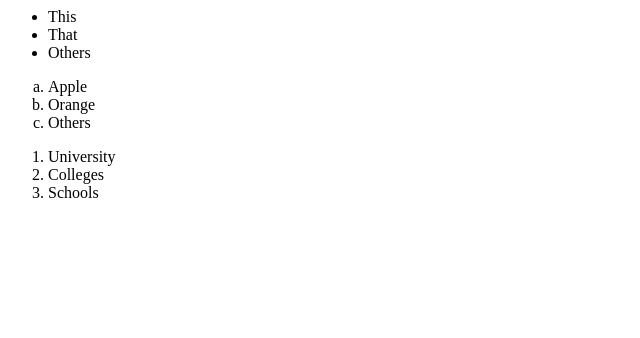
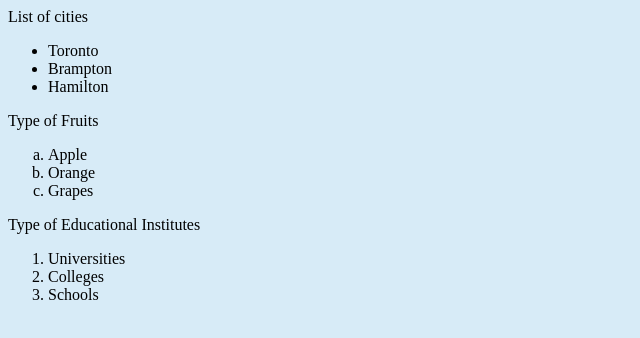
Before and after one commit to deepcrazy/FS2_JS_Client, a plain HTML site: page 3_lists/index.html in a window 1280 px wide. Shown: the whole page, without its empty margins (0-640 px from the left). Drawn offline with Linux system fonts and the light colour scheme.

Commit message:
Implemented Task 3_lists and modified js file along with index.html and css file too

```diff
--- a/3_lists/css/mycss.css
+++ b/3_lists/css/mycss.css
@@ -0,0 +1,3 @@
+body{
+    background-color: #d7ebf7;
+}
--- a/3_lists/index.html
+++ b/3_lists/index.html
@@ -2,24 +2,27 @@
     <head>
         <title>Welcome</title>
 
-        <!-- <link type="text/css" rel="stylesheet" href="css/myStyles.css"> -->
+        <link type="text/css" rel="stylesheet" href="css/mycss.css">
     </head>
 
     <body>
         <!-- <div id="helloWorld"></div> -->
         <div id="listsDiv">
-            <ul>
-                <li>This</li>
-                <li>That</li>
-                <li>Others</li>
+            <span>List of cities</span>
+            <ul id="citiesList">
+                <li>Toronto</li>
+                <li>Brampton</li>
+                <li>Hamilton</li>
             </ul>
-            <ol type="a">
+            <span>Type of Fruits</span>
+            <ol type="a" id="fruitsLists">
                 <li>Apple</li>
                 <li>Orange</li>
-                <li>Others</li>
+                <li>Grapes</li>
             </ol>
-            <ol type="1">
-                <li>University</li>
+            <span>Type of Educational Institutes</span>
+            <ol type="1" id="eduInsitutesLists">
+                <li>Universities</li>
                 <li>Colleges</li>
                 <li>Schools</li>
             </ol>
--- a/3_lists/js/myScript.js
+++ b/3_lists/js/myScript.js
@@ -1,6 +1,23 @@
 try {
-    alert("Lists created successfully..!! Please check console message..!!")
-    console.log("Successfully generated lists..!!")
+    var citiesLists = document.getElementById('citiesList').innerText;
+    var fruitsLists = document.getElementById('fruitsLists').innerText;
+    var eduInstitutesLists = document.getElementById('eduInsitutesLists').innerText;
+
+    window.onloadend = userAlertMsg();
+
+    function userAlertMsg() {
+        setTimeout(() => {
+            alertMsg = "Following is the 1st list: List of cities: \n" + citiesLists;
+            alertMsg += "\n\nFollowing is the 2nd list: Type of Fruits: \n" + fruitsLists;
+            alertMsg += "\n\nFollowing is the 3rd list: Type of education institues: \n" + eduInstitutesLists;
+
+            alert(alertMsg);
+        }, 1000);
+    }
+
+    console.log("Lists displayed successfully on HTML page..!!");
+    console.log("Also, alert is providing information of words in the lists..!!");
+
 } catch (error) {
     console.log("Some error has occured: " + error.message);
 }
```
